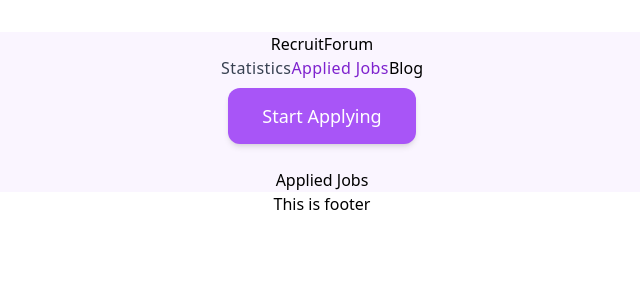
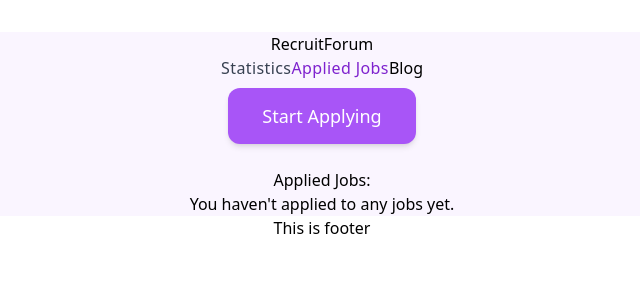
Before and after one commit to kmhbDOes/Assignment-9, a React (Vite) app: page /appliedjobs in a window 1280 px wide. Shown: the top 300 px of the page, without its empty margins (318-958 px from the left). Built offline with nearby package versions, Linux system fonts and the light colour scheme.

Commit message:
applied jon data retrieved

```diff
--- a/src/components/AppliedJobs.jsx
+++ b/src/components/AppliedJobs.jsx
@@ -9,13 +9,32 @@ const AppliedJobs = () => {
   let jb = [];
   const savedJob = getStoredJob();
   for (const id in savedJob) {
-    const foundJob = jData.jobs.find((j) => parseInt(id) === parseInt(id));
+    const foundJob = jData.jobs.find((j) => parseInt(j.id) === parseInt(id));
     if (foundJob) {
       jb.push(foundJob);
     }
   }
   console.log(jb);
-  return <div>Applied Jobs</div>;
+  return (
+    <div>
+      <h2>Applied Jobs:</h2>
+      {jb.length === 0 ? (
+        <p>You haven't applied to any jobs yet.</p>
+      ) : (
+        <ul>
+          {jb.map((job) => (
+            <li key={job.id}>
+              <h3>{job.title}</h3>
+              <p>Company: {job.company_name}</p>
+              <p>Location: {job.location}</p>
+              <p>Salary: {job.salary}</p>
+              <p>Description: {job.description}</p>
+            </li>
+          ))}
+        </ul>
+      )}
+    </div>
+  );
 };
 
 export default AppliedJobs;
--- a/src/components/utils/fakeDb.js
+++ b/src/components/utils/fakeDb.js
@@ -7,6 +7,9 @@ const addToDb = id => {
         shoppingCart = JSON.parse(storedCart)
     }
 
+
+
+    shoppingCart[id] = id;
     // add quantity
     // const quantity = shoppingCart[id]
     // if (quantity) {
@@ -19,7 +22,7 @@ const addToDb = id => {
 }
 
 const getStoredJob = () => {
-    let shoppingJob = {}
+    let shoppingJob = []
 
     //get the added Job from local storage
     const storedJob = localStorage.getItem('adding-job')
```
